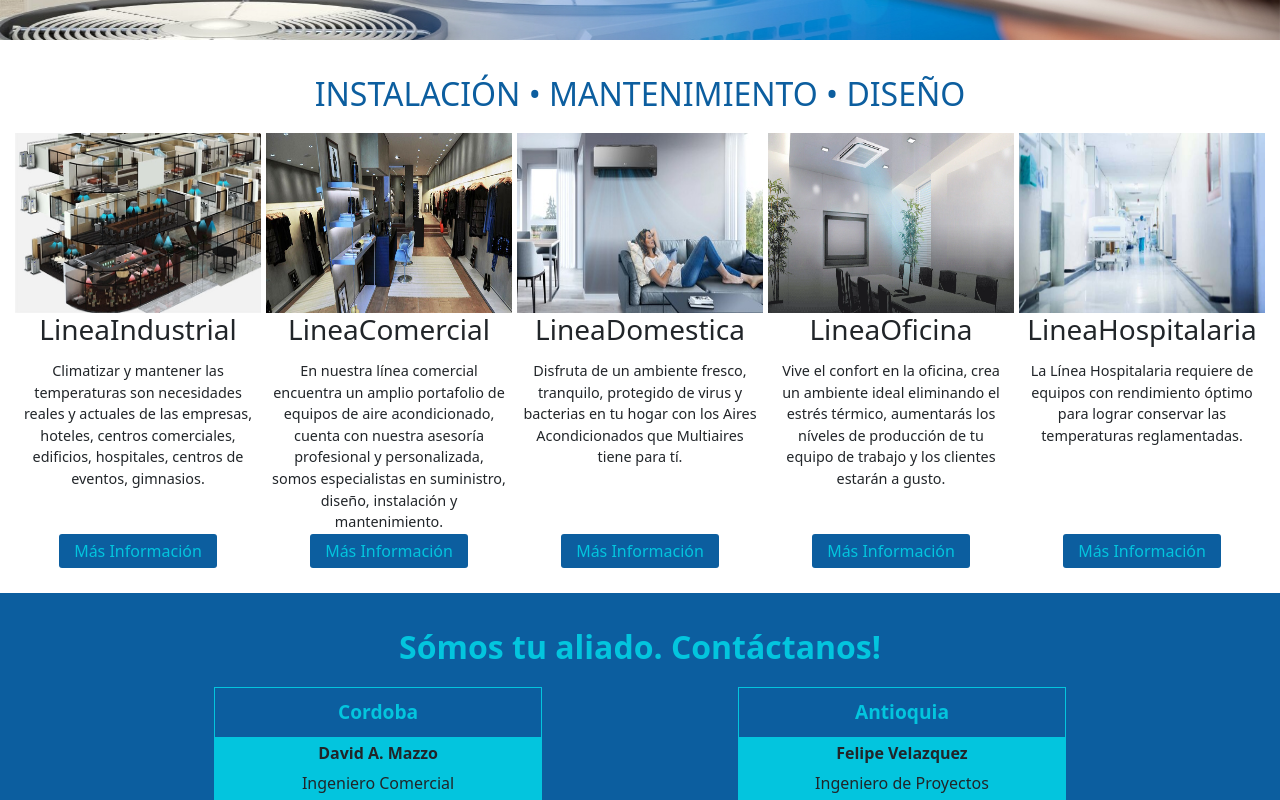
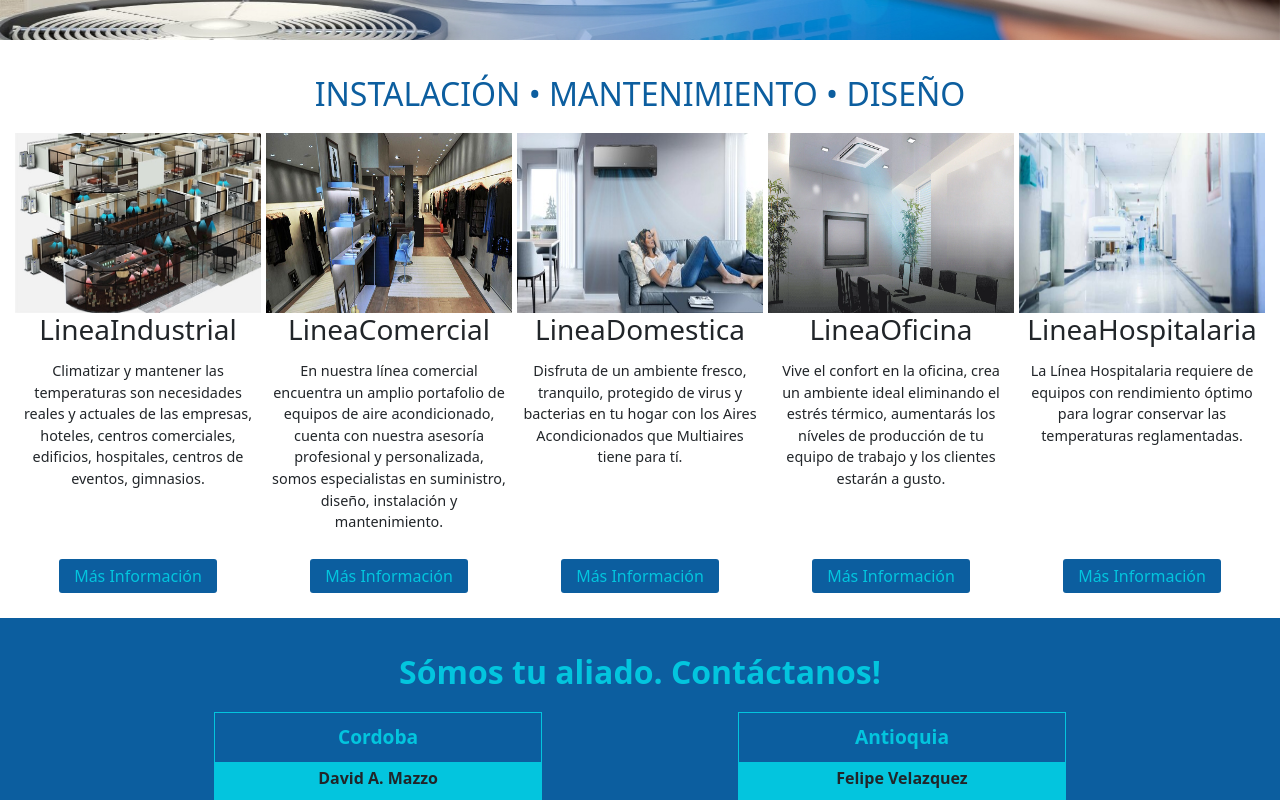
Before and after one commit to petudeveloper/freshtech-web-page, a React (Create React App) app: page / in a window 1280 px wide. Shown: the part 720-1520 px from the top of the page. Built offline with nearby package versions, Linux system fonts and the light colour scheme.

Commit message:
Add space to cardContainer in the bottom.

```diff
--- a/src/components/LineasTodas/Lineas.module.css
+++ b/src/components/LineasTodas/Lineas.module.css
@@ -24,7 +24,7 @@ ul {
 
 .cardContainer {
   position: relative;
-  padding-bottom: 10px;
+  padding-bottom: 35px;
 }
 
 .image {
```
